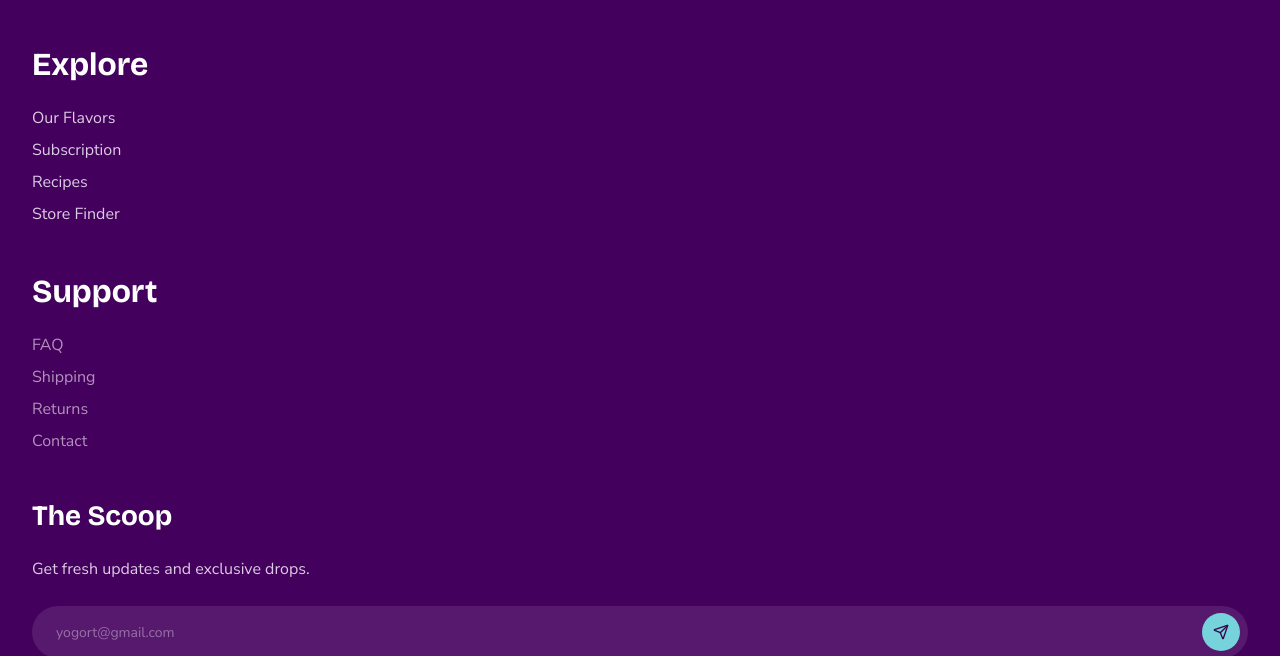
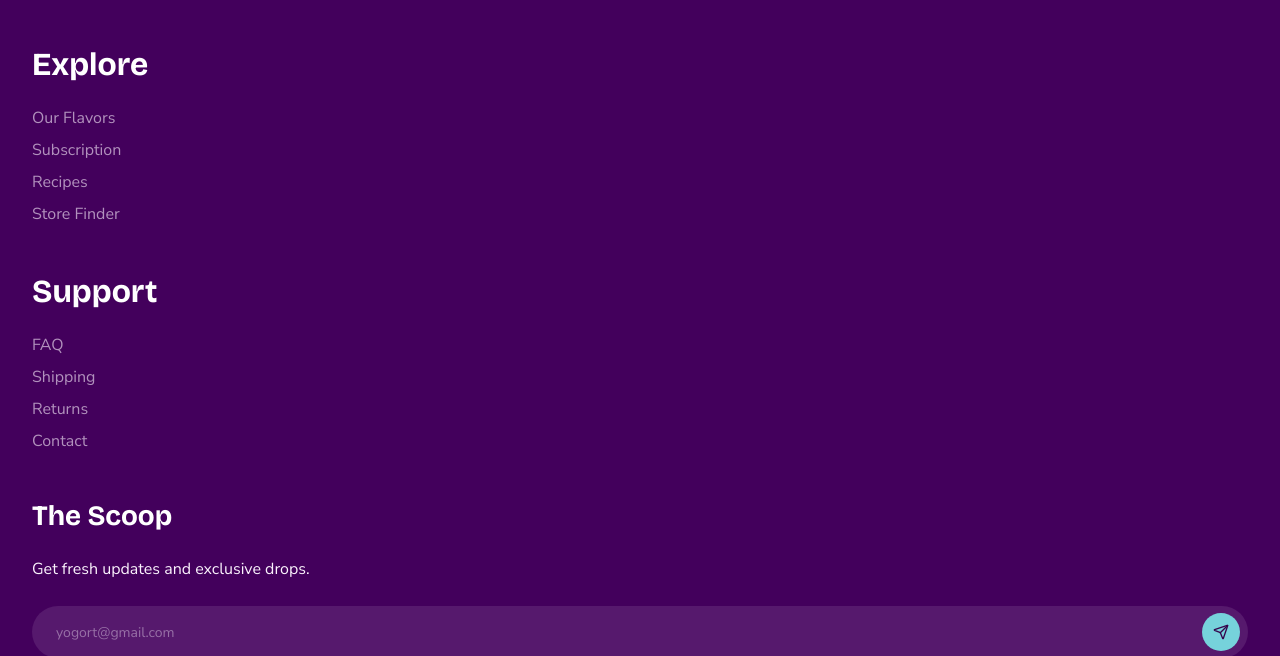
Before and after one commit to al4m-2068/yo-gort, a React (Vite) app: page / in a window 1280 px wide. Shown: the part 3996-4652 px from the top of the page. Built offline with nearby package versions, Linux system fonts and the light colour scheme; the HTML template or start-up script is replaced by a standard one.

Commit message:
Footer fixed and albar tell me Dont use max wid or hight or anything about it, he say its anoying

```diff
--- a/src/Footer.jsx
+++ b/src/Footer.jsx
@@ -43,7 +43,7 @@ const Footer = () => {
               <li key={item}>
                 <a
                   href="#"
-                  className="text-base text-[#DCCBE4] hover:text-white transition"
+                  className="text-base text-yogrut/60 hover:text-yogrut transition"
                 >
                   {item}
                 </a>
@@ -78,7 +78,7 @@ const Footer = () => {
             The Scoop
           </h3>
 
-          <p className="text-base text-[#DCCBE4] leading-relaxed">
+          <p className="text-base text-yogrut leading-relaxed">
             Get fresh updates and exclusive drops.
           </p>
 
```
